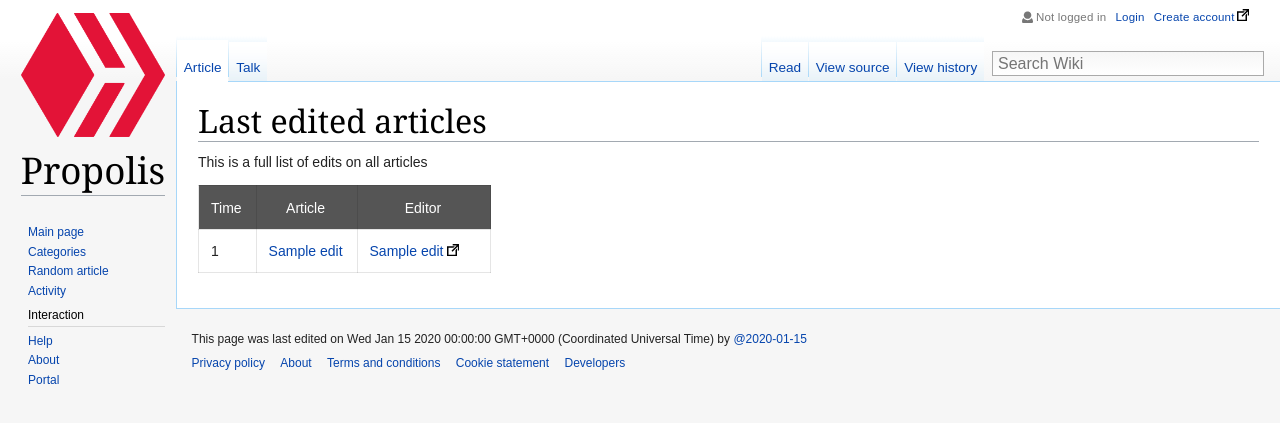
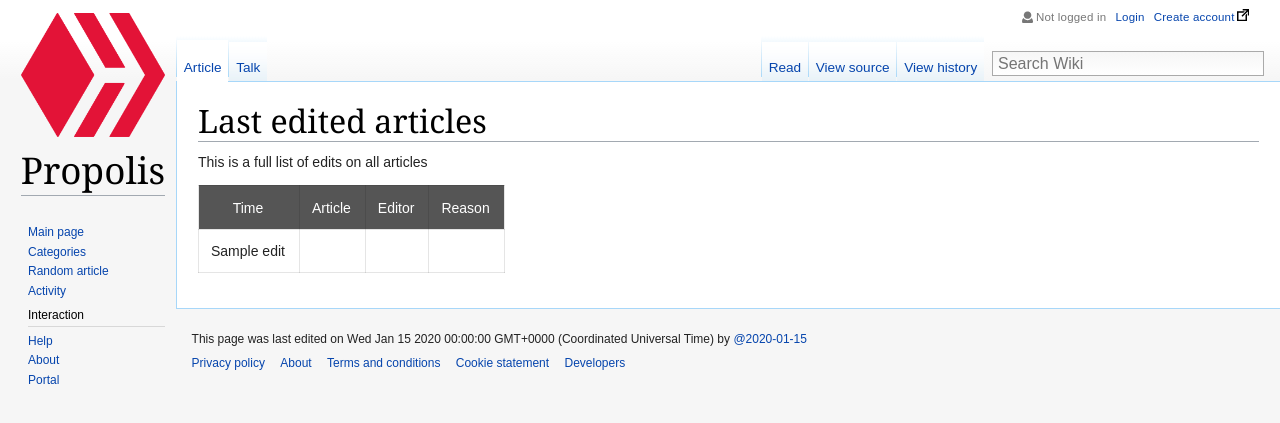
Before and after one commit to pharesim/propolis-wiki, a Flask app: template wiki/templates/activity.html in a window 1280 px wide. Shown: the top 423 px of the page. Run offline with Flask 3, Linux system fonts and the light colour scheme; the template is opened without the code that fills it: most values are stand-ins (such as "Sample title", 1, 10 or a date in 2020); some libraries are stand-ins or nearby versions; some web fonts are replaced.

Commit message:
show edit reasons in activity list

```diff
--- a/wiki/templates/activity.html
+++ b/wiki/templates/activity.html
@@ -9,6 +9,7 @@ This is a full list of edits on all articles
             <th>Time</th>
             <th>Article</th>
             <th>Editor</th>
+            <th>Reason</th>
         </tr>
     </thead>
     <tbody>
@@ -16,16 +17,21 @@ This is a full list of edits on all articles
         {% for edit in edits %}
         <script>
             // @todo this is getting data that's already available from the database. keeping it for eventual future use. remove when not necessary.
-            client.database.call('get_content', [wiki_user, '{{ edit[1] }}']).then(result => {
+            client.database.call('get_transaction', ['{{ edit[0] }}']).then(result => {
+                result = result['operations'][0][1];
                 document.getElementById('edit_{{ edit[0] }}_title').innerHTML = '<a href="/wiki/'+result.permlink.charAt(0).toUpperCase() + result.permlink.slice(1)+'">'+result.title+'</a>';
-                let user = JSON.parse(result.json_metadata)['appdata']['user'];
+                let metadata = JSON.parse(result.json_metadata);
+                let user = metadata['appdata']['user'];
                 document.getElementById('edit_{{ edit[0] }}_user').innerHTML = '<a href="https://hive.blog/@'+user+'">'+user+'</a>';
+                let reason = metadata['appdata']['reason'];
+                document.getElementById('edit_{{ edit[0] }}_reason').innerHTML = reason;
             });
         </script>
         <tr>
-            <td>{{ edit[0] }}</td>
-            <td id="edit_{{ edit[0] }}_title"><a href="/wiki/{{ edit[1] | capitalize }}">{{ edit[1] | capitalize }}</a></td>
-            <td id="edit_{{ edit[0] }}_user"><a href="https://hive.blog/@{{ edit[2] }}">{{ edit[2] }}</a></td>
+            <td>{{ edit[1] }}</td>
+            <td id="edit_{{ edit[0] }}_title"></td>
+            <td id="edit_{{ edit[0] }}_user"></td>
+            <td id="edit_{{ edit[0] }}_reason"></td>
         </tr>
         {% endfor %}
     </tbody>
--- a/wiki/wiki.py
+++ b/wiki/wiki.py
@@ -326,7 +326,7 @@ def random_article():
 
 @bp.route('/activity')
 def activity():
-    return render_template('activity.html',edits=db_get_all('SELECT timestamp, permlink, author FROM comments ORDER BY timestamp DESC;'),notabs=True)
+    return render_template('activity.html',edits=db_get_all('SELECT trx_id, timestamp FROM comments ORDER BY timestamp DESC;'),notabs=True)
 
 @bp.route('/contributions')
 def contributions():
```
